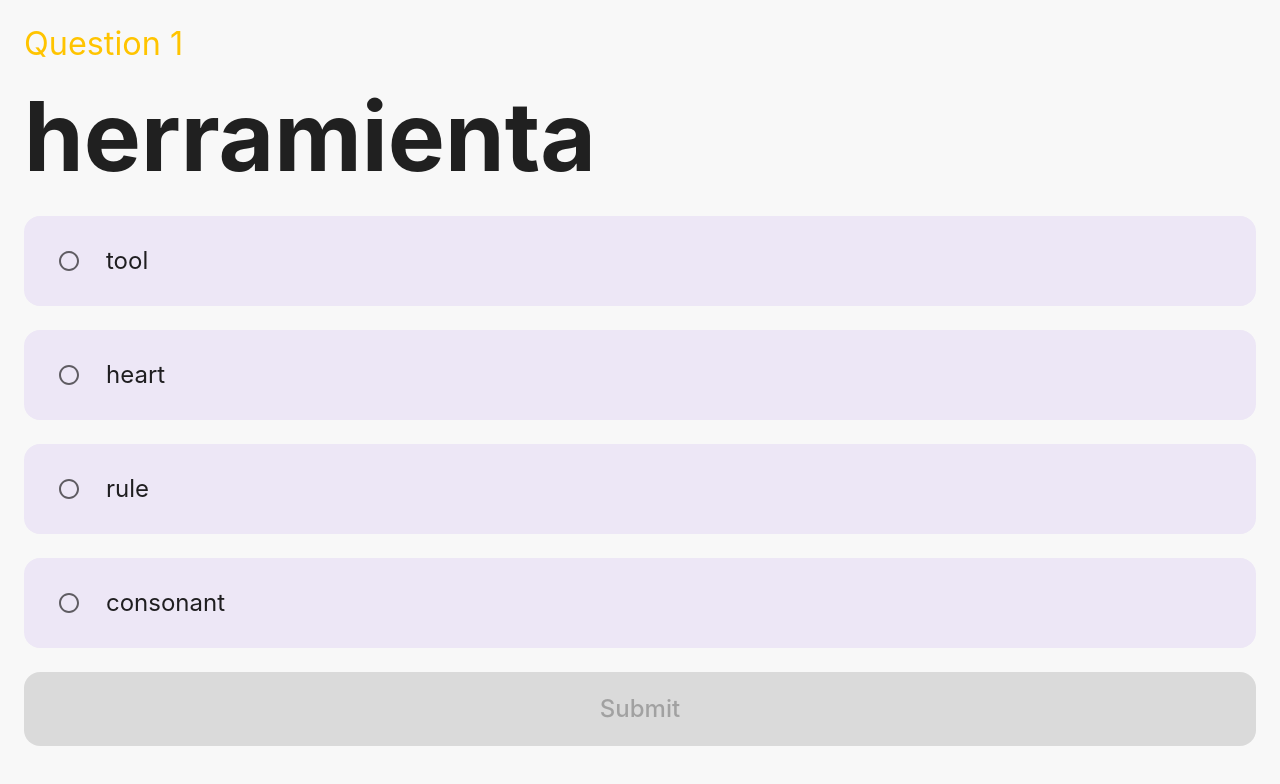
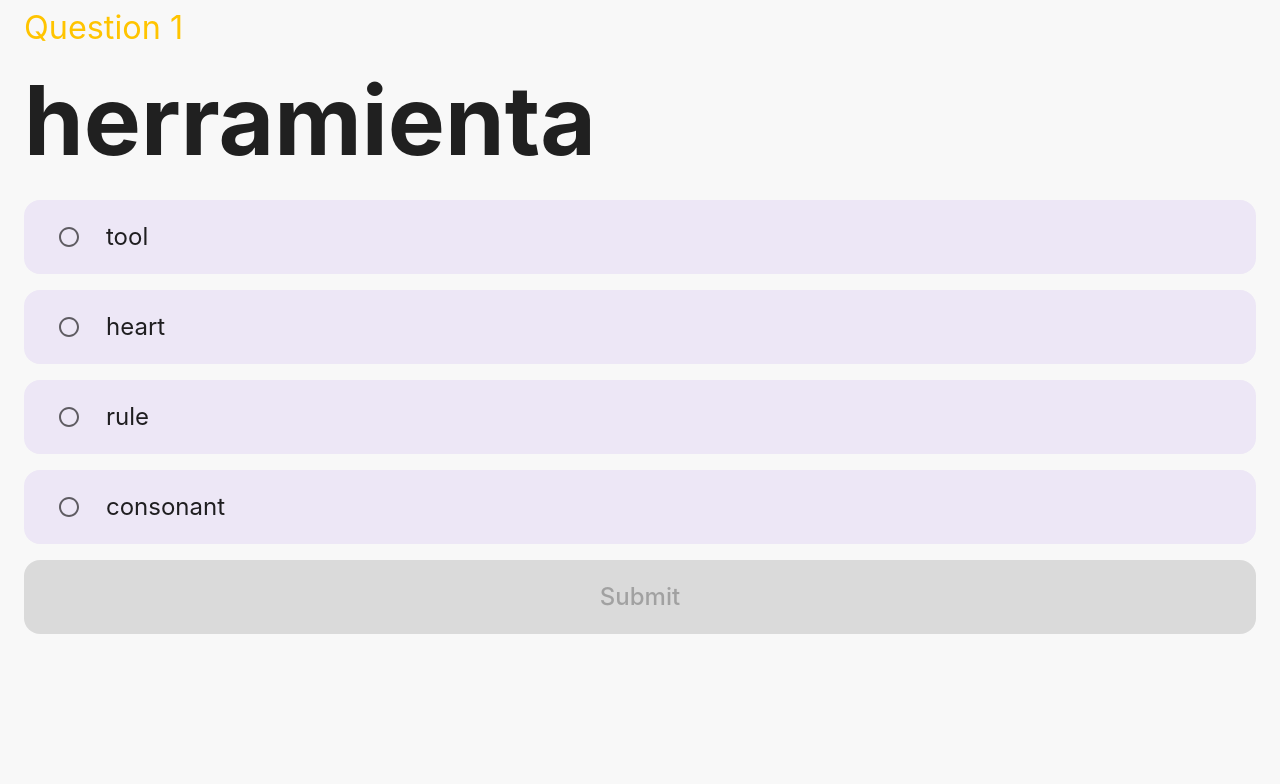
Before and after one commit to matthewwolfe/language-quiz, a Next.js app: page / in a window 1280 px wide. Shown: the top 784 px of the page. Built offline with nearby package versions, Linux system fonts and the light colour scheme.

Commit message:
adjust sizing

```diff
--- a/src/components/AnswerRadio/AnswerRadio.tsx
+++ b/src/components/AnswerRadio/AnswerRadio.tsx
@@ -41,7 +41,8 @@ function AnswerRadio({ answer, disabled, error, onChange, selected, success }: P
         display: 'flex',
         margin: 0,
         p: 6,
-        mb: 6,
+        py: 4,
+        mb: 4,
 
         '& .MuiFormControlLabel-label, & .Mui-disabled.MuiFormControlLabel-label': {
           color: selected ? 'background.paper' : 'text.primary',
--- a/src/components/Dashboard/Dashboard.tsx
+++ b/src/components/Dashboard/Dashboard.tsx
@@ -4,7 +4,7 @@ import { Flex } from 'design';
 
 function Dashboard() {
   return (
-    <Flex sx={{ flexDirection: 'column', padding: 6 }}>
+    <Flex sx={{ flexDirection: 'column', px: 6, py: 2 }}>
       <QuestionCount />
       <Question />
     </Flex>
```
Also changed, not shown: 2 other files (tests, documents, lock files or other folders).
